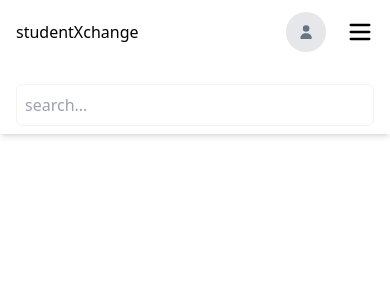
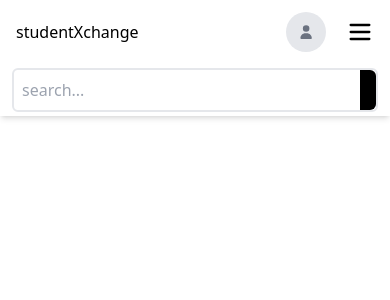
Before and after one commit to balaji7416/studentXchange, a React (Vite) app in the folder frontend/: page / in a window 390 px wide. Shown: the top 300 px of the page. Built offline with nearby package versions, Linux system fonts and the light colour scheme.

Commit message:
search icon added to searchbar in navbar

```diff
--- a/frontend/src/components/Layout/Navbar.jsx
+++ b/frontend/src/components/Layout/Navbar.jsx
@@ -3,6 +3,8 @@
 import Input from "../UI/Input";
 import { Menu, X } from "lucide-react";
 import Avatar from "../UI/Avatar";
+import { FontAwesomeIcon } from "@fortawesome/react-fontawesome";
+import { faSearch } from "@fortawesome/free-solid-svg-icons";
 
 function Navbar() {
   const [open, setOpen] = useState(false);
@@ -16,11 +18,19 @@
 
           {/* Desktop searchBar */}
           <div className="hidden md:flex items-center justify-center flex-grow">
-            <Input
-              type="text"
-              placeholder="search..."
-              className="max-w-md"
-            ></Input>
+            <div className="flex items-center justify-center w-full max-w-md rounded-md focus-within:ring-2 border-2 border-gray-200 focus-within:ring-blue-300 trasition-all ease-out duration-300">
+              <Input
+                type="text"
+                placeholder="search..."
+                className="flex-grow focus:ring-0 border-none outline-none"
+              ></Input>
+              <div className="bg-black p-2 rounded-r-md">
+                <FontAwesomeIcon
+                  icon={faSearch}
+                  className="text-white  h-full"
+                />
+              </div>
+            </div>
           </div>
 
           {/* Desktop links */}
@@ -64,8 +74,20 @@
         </div>
 
         {/* search bar for mobile */}
-        <div className="md:hidden mt-3 flex items-center justify-center px-4 py-2">
+        {/* <div className="md:hidden mt-3 flex items-center justify-center px-4 py-2">
           <Input type="text" placeholder="search..." className=""></Input>
+        </div> */}
+        <div className="md:hidden flex items-center justify-center px-3 py-1 ">
+          <div className="flex items-center justify-center w-full max-w-md rounded-md border-2 border-gray-200 focus-within:ring-2 focus-within:ring-blue-300 trasition-all ease-out duration-300">
+            <Input
+              type="text"
+              placeholder="search..."
+              className="flex-grow focus:ring-0 border-none outline-none"
+            ></Input>
+            <div className="bg-black p-2 rounded-r-md">
+              <FontAwesomeIcon icon={faSearch} className="text-white  h-full" />
+            </div>
+          </div>
         </div>
 
         {/* Mobile links */}
```
